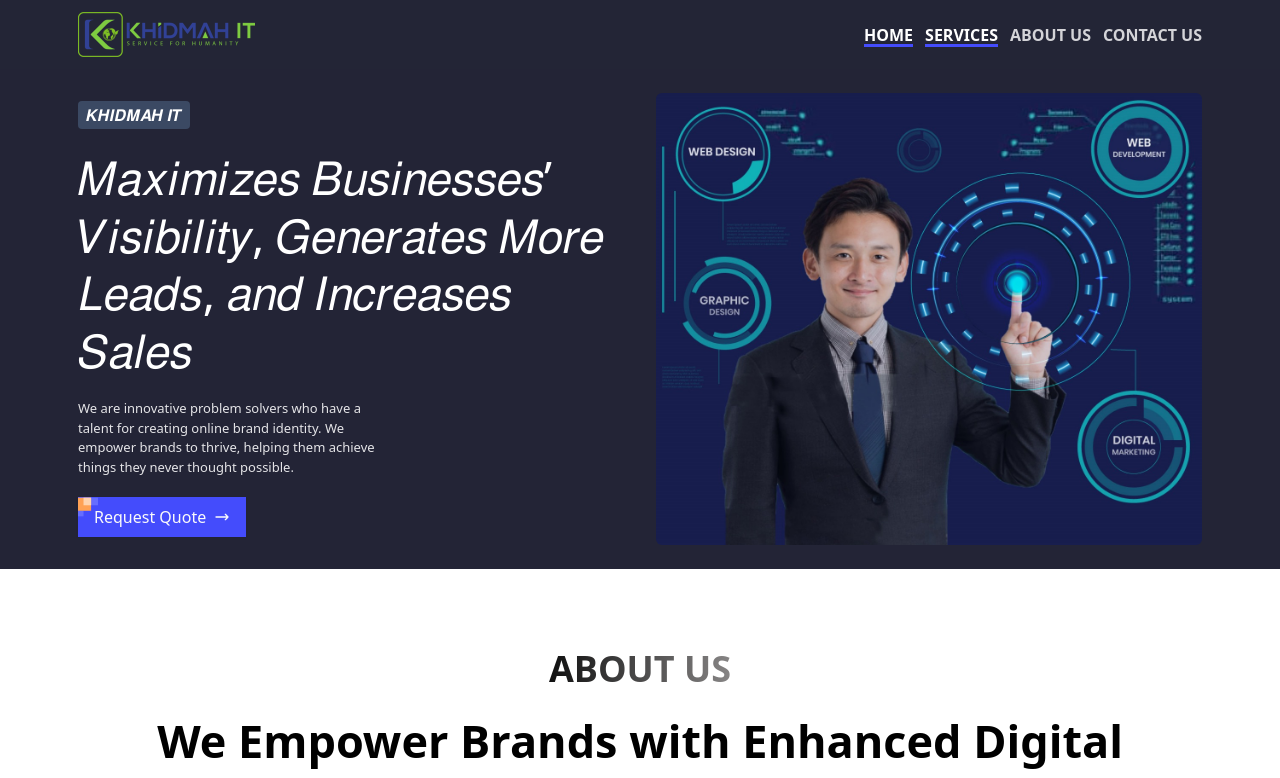
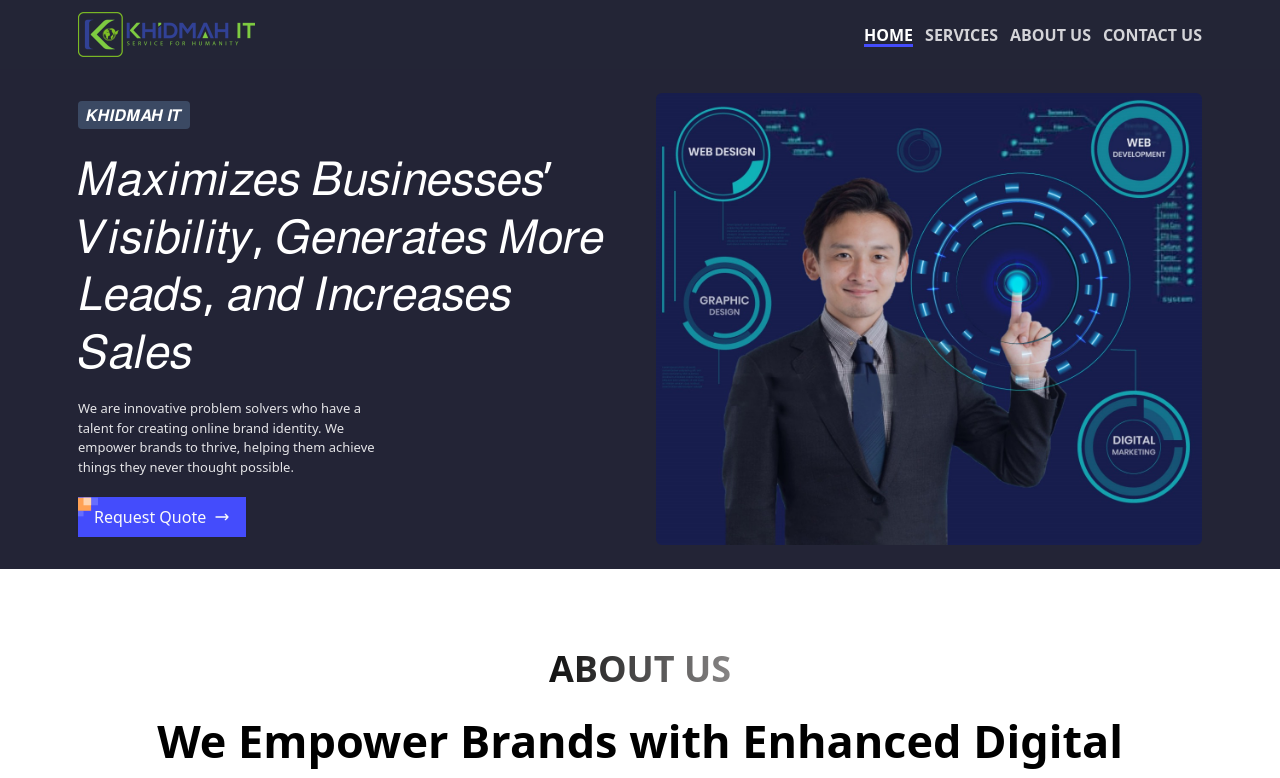
Before and after one commit to parthasarathi019/KhidmaIT, a React (Vite) app: page / in a window 1280 px wide. Shown: the top 778 px of the page. Built offline with nearby package versions, Linux system fonts and the light colour scheme.

Commit message:
modify navbar

```diff
--- a/src/components/Header/Navbar.jsx
+++ b/src/components/Header/Navbar.jsx
@@ -36,50 +36,7 @@ const Navbar = () => {
   const toggleNav = () => {
     setShowNav((prev) => !prev);
   };
-  const navData = [
-    {
-      id: 1,
-      name: "home",
-      path: "/",
-    },
-    {
-      id: 2,
-      name: "services",
 
-      submenu: [
-        {
-          id: 11,
-          name: "web development",
-          path: "web-development",
-        },
-        {
-          id: 22,
-          name: "graphics design",
-          path: "graphics-design",
-        },
-        {
-          id: 322,
-          name: "digital marketing",
-          path: "digital-marketing",
-        },
-        {
-          id: 44,
-          name: "seo",
-          path: "seo",
-        },
-      ],
-    },
-    {
-      id: 3,
-      name: "about us",
-      path: "about-us",
-    },
-    {
-      id: 4,
-      name: "contact us",
-      path: "contact-us",
-    },
-  ];
   return (
     <>
       <nav className="bg-navBg py-3 sticky top-0 left-0 w-full z-30">
@@ -88,35 +45,74 @@ const Navbar = () => {
             <img src={second} alt="" />
           </div>
           <div className="sm:flex items-center gap-3 hidden">
-            {navData.map((item) => (
-              <li
-                key={item.id}
-                className="list-none relative group uppercase text-zinc-300 font-semibold hover:text-white"
-              >
+            <li className="list-none relative group uppercase text-zinc-300 font-semibold hover:text-white">
               <NavLink
-                  to={item.path}
+                to={"/"}
                 onClick={toggleNav}
                 className={({ isActive }) =>
                   isActive ? "active dot" : "inActive"
                 }
               >
-                  {item.name}
+                Home
               </NavLink>
-
+            </li>
+            <li className="list-none relative group uppercase text-zinc-300 font-semibold hover:text-white cursor-pointer">
+              services
               <div className="hidden group-hover:block absolute top-[25px] left-0 bg-white  rounded-md z-10 space-y-3  translate-y-3 transition-all opacity-0 group-hover:translate-y-0 group-hover:opacity-100 drop-shadow-md">
-                  {item?.submenu?.map((menu) => (
                 <Link
                   onClick={toggleNav}
-                      to={menu.path}
-                      key={menu.id}
+                  to="/seo"
                   className="px-6 last:pb-6 first:pt-5 flex flex-col w-max text-zinc-500 font-medium capitalize hover:text-btnBg"
                 >
-                      {menu.name}
+                  seo
                 </Link>
-                  ))}
+                <Link
+                  onClick={toggleNav}
+                  to="/web-development"
+                  className="px-6 last:pb-6 first:pt-5 flex flex-col w-max text-zinc-500 font-medium capitalize hover:text-btnBg"
+                >
+                  web development
+                </Link>
+                <Link
+                  onClick={toggleNav}
+                  to="/graphics-design"
+                  className="px-6 last:pb-6 first:pt-5 flex flex-col w-max text-zinc-500 font-medium capitalize hover:text-btnBg"
+                >
+                  graphics design
+                </Link>
+                <Link
+                  onClick={toggleNav}
+                  to="/digital-marketing"
+                  className="px-6 last:pb-6 first:pt-5 flex flex-col w-max text-zinc-500 font-medium capitalize hover:text-btnBg"
+                >
+                  digital marketing
+                </Link>
               </div>
             </li>
-            ))}
+
+            <li className="list-none relative group uppercase text-zinc-300 font-semibold hover:text-white">
+              <NavLink
+                to={"/about-us"}
+                onClick={toggleNav}
+                className={({ isActive }) =>
+                  isActive ? "active dot" : "inActive"
+                }
+              >
+                about us
+              </NavLink>
+            </li>
+
+            <li className="list-none relative group uppercase text-zinc-300 font-semibold hover:text-white">
+              <NavLink
+                to={"/contact-us"}
+                onClick={toggleNav}
+                className={({ isActive }) =>
+                  isActive ? "active dot" : "inActive"
+                }
+              >
+                contact us
+              </NavLink>
+            </li>
           </div>
 
           <p
@@ -142,33 +138,69 @@ const Navbar = () => {
           <MdClose className="p-1 font-semibold" />
         </span>
         <div className="pt-[5rem] space-y-4">
-          {navData.map((item) => (
-            <li
-              key={item.id}
-              className="list-none relative group w-max mx-auto"
-            >
+          <li className="list-none relative group w-max mx-auto">
             <NavLink
               onClick={toggleNav}
-                to={item.path}
-                className="uppercase text-white font-semibold hover:text-white"
+              to={"/"}
+              className="uppercase text-zinc-100 font-semibold hover:text-white"
             >
-                {item.name}
+              home
             </NavLink>
+          </li>
 
-              <div className="absolute top-0 -right-[11rem] bg-navBg border border-zinc-700 rounded-md z-10 space-y-3  translate-y-3 transition-all opacity-0 group-hover:translate-y-0 group-hover:opacity-100 drop-shadow-md  ">
-                {item?.submenu?.map((menu) => (
+          <li className="list-none relative group w-max mx-auto cursor-pointer text-zinc-50 font-semibold text-lg">
+            services
+            <div className="absolute top-3 -right-[8rem] bg-navBg border border-zinc-700 rounded-md z-10 space-y-3  translate-y-3 transition-all hidden group-hover:block drop-shadow-md py-4 px-2 ">
               <Link
-                    to={menu.path}
-                    key={menu.id}
+                to={"/seo"}
                 onClick={toggleNav}
-                    className="text-sm px-6 last:pb-6 first:pt-5 flex flex-col w-max text-zinc-50 transition-all font-medium capitalize hover:text-btnBg "
+                className="text-sm px-3 flex flex-col w-max text-zinc-50 transition-all font-medium capitalize hover:text-btnBg "
               >
-                    {menu.name}
+                seo
               </Link>
-                ))}
+              <Link
+                to={"/web-development"}
+                onClick={toggleNav}
+                className="text-sm px-3 flex flex-col w-max text-zinc-50 transition-all font-medium capitalize hover:text-btnBg "
+              >
+                web development
+              </Link>
+              <Link
+                to={"/graphics-design"}
+                onClick={toggleNav}
+                className="text-sm px-3 flex flex-col w-max text-zinc-50 transition-all font-medium capitalize hover:text-btnBg "
+              >
+                graphics design
+              </Link>
+              <Link
+                to={"/digital-marketing"}
+                onClick={toggleNav}
+                className="text-sm px-3 flex flex-col w-max text-zinc-50 transition-all font-medium capitalize hover:text-btnBg "
+              >
+                digital marketing
+              </Link>
             </div>
           </li>
-          ))}
+
+          <li className="list-none relative group w-max mx-auto">
+            <NavLink
+              onClick={toggleNav}
+              to={"/about-us"}
+              className="uppercase text-zinc-100 font-semibold hover:text-white"
+            >
+              about us
+            </NavLink>
+          </li>
+
+          <li className="list-none relative group w-max mx-auto">
+            <NavLink
+              onClick={toggleNav}
+              to={"/contact-us"}
+              className="uppercase text-zinc-100 font-semibold hover:text-white"
+            >
+              contact us
+            </NavLink>
+          </li>
         </div>
       </div>
     </>
```
Lines whose indentation alone changed are shown as unchanged.
